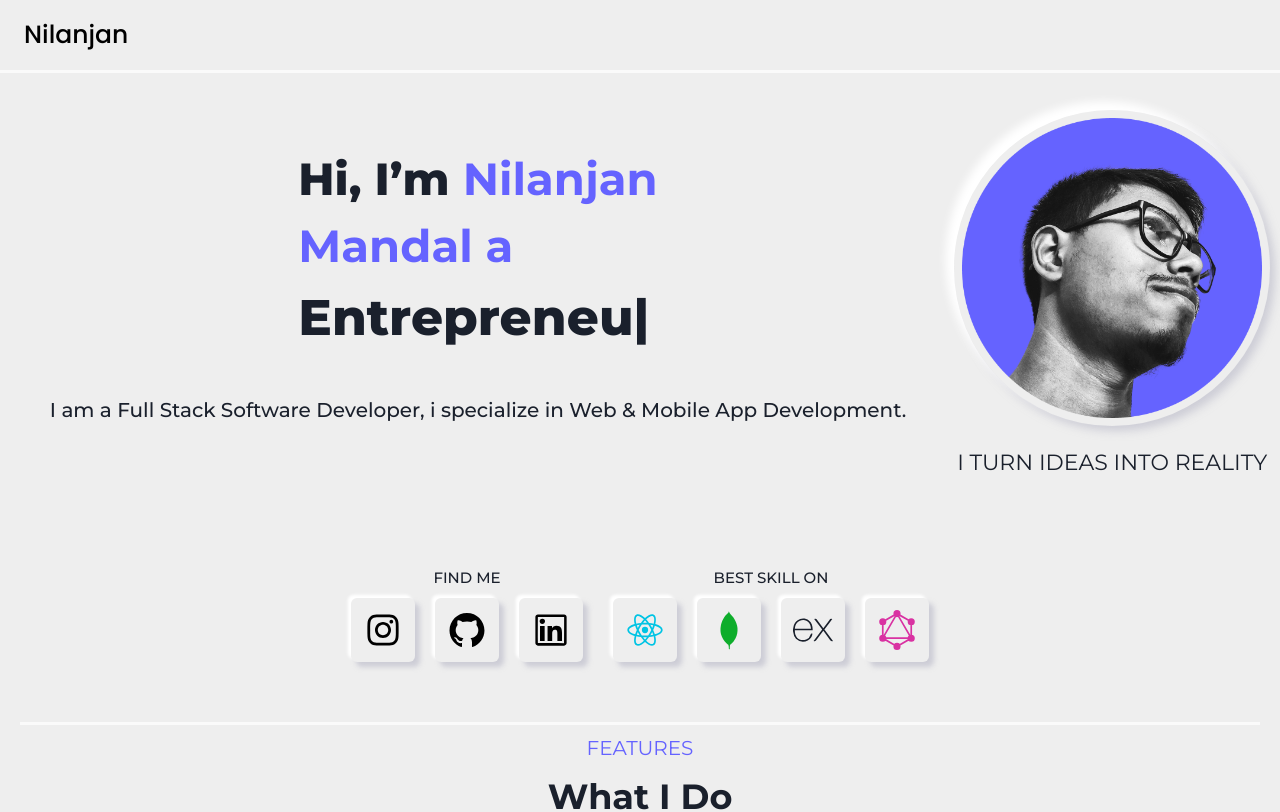
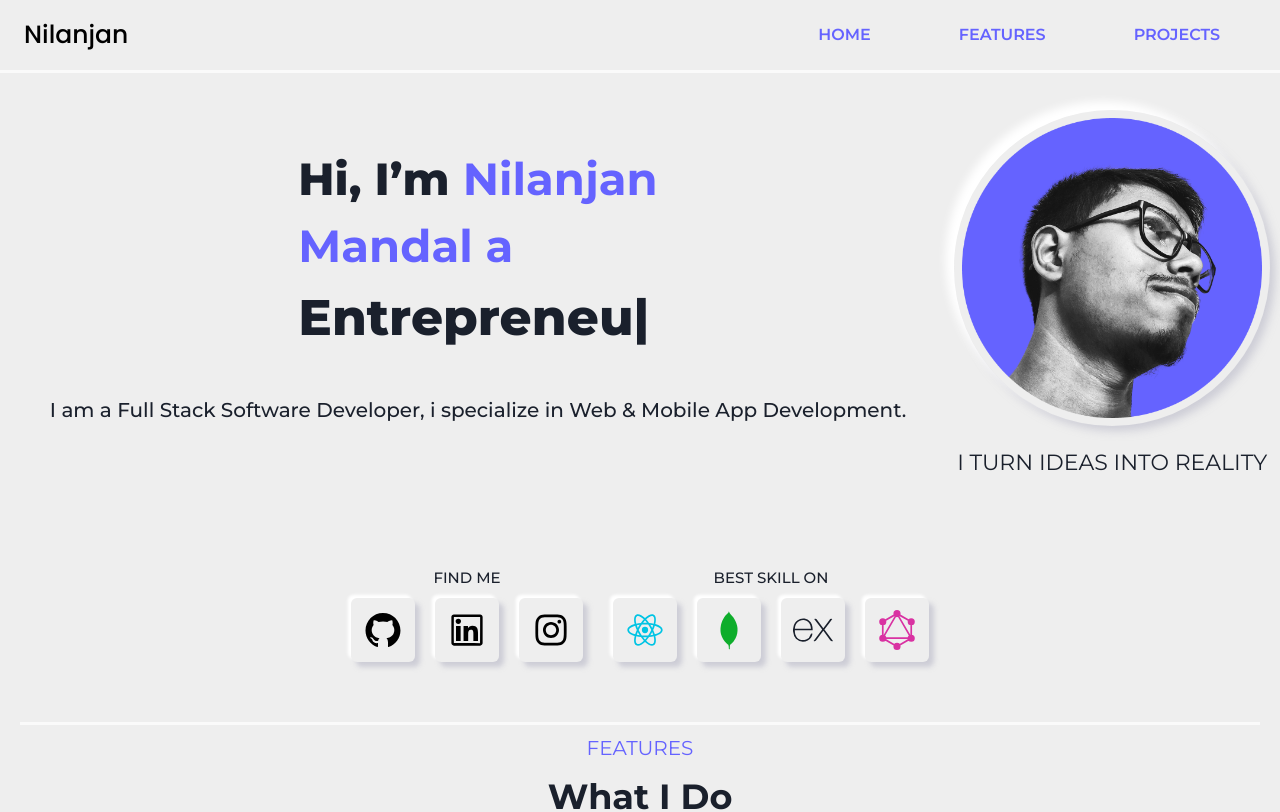
Before and after one commit to nilu2039/portfolio-new, a Next.js app: page / in a window 1280 px wide. Shown: the top 812 px of the page. Built offline with nearby package versions, Linux system fonts and the light colour scheme; a web font is replaced by a local one.

Commit message:
navbar texts on lg devices, links added to buttons

```diff
--- /dev/null
+++ b/src/components/DrawerCmp.tsx
@@ -0,0 +1,159 @@
+import {
+  Drawer,
+  DrawerOverlay,
+  DrawerContent,
+  Box,
+  DrawerHeader,
+  DrawerBody,
+  VStack,
+  HStack,
+  Text,
+  useDisclosure,
+} from "@chakra-ui/react"
+import React, { useState } from "react"
+import {
+  AiOutlineClose,
+  AiOutlineGithub,
+  AiOutlineLinkedin,
+} from "react-icons/ai"
+import { animateScroll, Link } from "react-scroll"
+import { MotionBox, MotionText } from "./AnimatedComponents"
+import Neumorphic from "./Neumorphic"
+
+interface NavBarProps {
+  title: string
+  href: string
+}
+
+const NavBarContent: React.FC<NavBarProps> = ({ title, href }) => {
+  return (
+    <MotionBox
+      py={4}
+      w={200}
+      whileHover={{ scale: 1.08 }}
+      whileTap={{ scale: 0.95 }}
+    >
+      {title !== "HOME" ? (
+        <Link
+          to={href}
+          smooth
+          duration={500}
+          style={{ textDecoration: "none" }}
+        >
+          <MotionText
+            textAlign={"center"}
+            cursor={"pointer"}
+            // textDecoration="none"
+            textDecoration="inherit"
+            color="#000"
+            // bg="red"
+            whileHover={{ backgroundColor: "rgba(101, 99, 255, 0.5)" }}
+            p={2}
+            borderRadius="lg"
+            px={10}
+          >
+            {title}
+          </MotionText>
+        </Link>
+      ) : (
+        <Box
+          onClick={() => animateScroll.scrollToTop()}
+          // to={href}
+          // smooth
+          // duration={500}
+          // style={{ textDecoration: "none" }}
+        >
+          <MotionText
+            textAlign={"center"}
+            cursor={"pointer"}
+            // textDecoration="none"
+            textDecoration="inherit"
+            color="#000"
+            // bg="red"
+            whileHover={{ backgroundColor: "rgba(101, 99, 255, 0.5)" }}
+            p={2}
+            borderRadius="lg"
+            px={10}
+          >
+            {title}
+          </MotionText>
+        </Box>
+      )}
+    </MotionBox>
+  )
+}
+
+const DrawerCmp = ({ onOpen, onClose, isOpen }) => {
+  const [placement, _] = useState<"left" | "right">("left")
+  return (
+    <Drawer placement={placement} onClose={onClose} isOpen={isOpen}>
+      <DrawerOverlay />
+      <DrawerContent bg="#f0f0f3">
+        <Box m={3} cursor="pointer">
+          <MotionBox
+            display="flex"
+            ml="auto"
+            onClick={onClose}
+            whileHover={{ scale: 1.15 }}
+            whileTap={{ scale: 0.9 }}
+            alignItems="center"
+            justifyContent="center"
+            w={8}
+            borderRadius="50%"
+            h={8}
+            boxShadow="-3.3px -3.3px 3px #fff, 5px 5px 5.2px rgba(174, 174, 192, 0.5)"
+            bg="#eeeeee"
+          >
+            <AiOutlineClose color="#000" size={20} />
+          </MotionBox>
+        </Box>
+        <DrawerHeader mt={-5} mb={-15} fontSize={25} color="#000">
+          Nilanjan Mandal
+        </DrawerHeader>
+        <DrawerHeader
+          color="rgba(0,0,0, 0.7)"
+          fontSize={15}
+          borderBottomColor="rgba(256, 256, 256, 1)"
+          borderBottomWidth="1px"
+        >
+          Full-Stack Developer
+        </DrawerHeader>
+        <DrawerBody>
+          <VStack mt={5}>
+            <NavBarContent href="home" title="HOME" />
+            <NavBarContent href="home_feature" title="FEATURES" />
+            <NavBarContent href="home-projects" title="PROJECTS" />
+            {/* <NavBarContent  href = "" title="ABOUT" /> */}
+          </VStack>
+          <VStack mt={20}>
+            <Text
+              fontFamily="Montserrat"
+              fontWeight="600"
+              mb={5}
+              fontSize={17}
+              color={"#000"}
+            >
+              FIND ME ON
+            </Text>
+            <HStack
+              alignItems="center"
+              justifyContent="space-around"
+              gap={12}
+              // mt={50}
+            >
+              <Neumorphic href="https://github.com/nilu2039">
+                <AiOutlineGithub color="#000" size={30} />
+              </Neumorphic>
+
+              <Neumorphic href="https://www.linkedin.com/in/nilanjan-mandal-a825961bb/">
+                <AiOutlineLinkedin color="#000" size={30} />
+              </Neumorphic>
+            </HStack>
+          </VStack>
+        </DrawerBody>
+      </DrawerContent>
+    </Drawer>
+  )
+}
+
+export default DrawerCmp
--- a/src/components/FeatureCard.tsx
+++ b/src/components/FeatureCard.tsx
@@ -22,7 +22,7 @@ const FeatureCard: React.FC<CardProps> = ({ title, content, icon }) => {
             scale: 1.02,
             backgroundColor: "rgba(101, 99, 255, 0.6)",
           }}
-          whileTap={{ scale: 0.9 }}
+          //   whileTap={{ scale: 0.9 }}
           cursor="pointer"
           height={200}
           onMouseOver={() => setIsCardHovered(true)}
--- a/src/components/HomeHeader.tsx
+++ b/src/components/HomeHeader.tsx
@@ -157,14 +157,20 @@ const HomeHeader = () => {
               FIND ME
             </Text>
             <HStack gap={5} pb={5}>
-              <ItemCard label="Instagram">
-                <AiOutlineInstagram color="#000" size={40} />
-              </ItemCard>
-              <ItemCard label="GitHub">
+              <ItemCard href="https://github.com/nilu2039" label="GitHub">
                 <AiOutlineGithub color="#000" size={40} />
               </ItemCard>
-              <ItemCard label="LinkedIn">
+              <ItemCard
+                href="https://www.linkedin.com/in/nilanjan-mandal-a825961bb/"
+                label="LinkedIn"
+              >
                 <AiOutlineLinkedin color="#000" size={40} />
+              </ItemCard>
+              <ItemCard
+                href="https://www.instagram.com/nilanjan2039/"
+                label="Instagram"
+              >
+                <AiOutlineInstagram color="#000" size={40} />
               </ItemCard>
             </HStack>
           </Box>
@@ -173,16 +179,28 @@ const HomeHeader = () => {
               BEST SKILL ON
             </Text>
             <HStack gap={5} pb={5}>
-              <ItemCard label="React & React Native (Frontend)">
+              <ItemCard
+                href="https://reactjs.org/"
+                label="React & React Native (Frontend)"
+              >
                 <RiReactjsFill color="#00c4e4" size={40} />
               </ItemCard>
-              <ItemCard label="MongoDB (Backend)">
+              <ItemCard
+                href="https://www.mongodb.com/"
+                label="MongoDB (Backend)"
+              >
                 <DiMongodb color="#0ead2b" size={40} />
               </ItemCard>
-              <ItemCard label="ExpressJS (Backend)">
+              <ItemCard
+                href="https://expressjs.com/"
+                label="ExpressJS (Backend)"
+              >
                 <SiExpress size={40} />
               </ItemCard>
-              <ItemCard label="GraphQL (Backend & Frontend)">
+              <ItemCard
+                href="https://graphql.org/"
+                label="GraphQL (Backend & Frontend)"
+              >
                 <SiGraphql color="#d932a2" size={40} />
               </ItemCard>
             </HStack>
--- a/src/components/HomeProjects.tsx
+++ b/src/components/HomeProjects.tsx
@@ -36,6 +36,7 @@ const HomeProjects = ({ projectsRef }) => {
         >
           <ProjectCard
             image="/web-programming.png"
+            href="https://github.com/nilu2039/codeitout"
             title="CodeItOut"
             desc="A full-fledged online code editor."
             width={300}
@@ -43,6 +44,7 @@ const HomeProjects = ({ projectsRef }) => {
           />
           <ProjectCard
             image="/background.png"
+            href="https://github.com/nilu2039/flask_yt_downloader"
             title="YT-Downloader"
             desc="Youtube video dwonloader"
             width={300}
--- a/src/components/ItemCard.tsx
+++ b/src/components/ItemCard.tsx
@@ -5,11 +5,12 @@ import Neumorphic from "./Neumorphic"
 interface ItemCardProps {
   label: string
   children: any
+  href?: string
 }
 
-const ItemCard: React.FC<ItemCardProps> = ({ label, children }) => {
+const ItemCard: React.FC<ItemCardProps> = ({ label, children, href }) => {
   return (
-    <Neumorphic p={3}>
+    <Neumorphic href={href} p={3}>
       <Tooltip hasArrow noOfLines={2} label={label} bg="black" color="white">
         <span>{children}</span>
       </Tooltip>
--- a/src/components/NavBar.tsx
+++ b/src/components/NavBar.tsx
@@ -1,46 +1,17 @@
-import {
-  Box,
-  Drawer,
-  DrawerBody,
-  DrawerCloseButton,
-  DrawerContent,
-  DrawerHeader,
-  DrawerOverlay,
-  HStack,
-  Text,
-  useColorMode,
-  useDisclosure,
-  VStack,
-} from "@chakra-ui/react"
+import { Box, HStack, Text, useDisclosure } from "@chakra-ui/react"
+import React from "react"
+import { AiOutlineMenu } from "react-icons/ai"
 // import Link from "next/link"
-import { Link, animateScroll } from "react-scroll"
-import React, { useState } from "react"
-import {
-  AiOutlineGithub,
-  AiOutlineLinkedin,
-  AiOutlineMenu,
-  AiOutlineClose,
-} from "react-icons/ai"
-import { MotionBox, MotionText } from "./AnimatedComponents"
+import { animateScroll, Link } from "react-scroll"
+import DrawerCmp from "./DrawerCmp"
 import Neumorphic from "./Neumorphic"
 
 const NavBar = () => {
   const { isOpen, onOpen, onClose } = useDisclosure()
-  const [placement, _] = useState<"left" | "right">("left")
 
-  interface NavBarProps {
-    title: string
-    href: string
-  }
-
-  const NavBarContent: React.FC<NavBarProps> = ({ title, href }) => {
+  const NavText = ({ title, href }) => {
     return (
-      <MotionBox
-        py={4}
-        w={200}
-        whileHover={{ scale: 1.08 }}
-        whileTap={{ scale: 0.95 }}
-      >
+      <>
         {title !== "HOME" ? (
           <Link
             to={href}
@@ -48,46 +19,28 @@ const NavBar = () => {
             duration={500}
             style={{ textDecoration: "none" }}
           >
-            <MotionText
-              textAlign={"center"}
-              cursor={"pointer"}
-              // textDecoration="none"
-              textDecoration="inherit"
-              color="#000"
-              // bg="red"
-              whileHover={{ backgroundColor: "rgba(101, 99, 255, 0.5)" }}
-              p={2}
-              borderRadius="lg"
-              px={10}
+            <Text
+              pl={20}
+              color={"rgba(101, 99, 255, 1)"}
+              fontFamily="Montserrat"
+              fontWeight="600"
             >
               {title}
-            </MotionText>
+            </Text>
           </Link>
         ) : (
-          <Box
-            onClick={() => animateScroll.scrollToTop()}
-            // to={href}
-            // smooth
-            // duration={500}
-            // style={{ textDecoration: "none" }}
-          >
-            <MotionText
-              textAlign={"center"}
-              cursor={"pointer"}
-              // textDecoration="none"
-              textDecoration="inherit"
-              color="#000"
-              // bg="red"
-              whileHover={{ backgroundColor: "rgba(101, 99, 255, 0.5)" }}
-              p={2}
-              borderRadius="lg"
-              px={10}
+          <Box onClick={() => animateScroll.scrollToTop()}>
+            <Text
+              pl={20}
+              color={"rgba(101, 99, 255, 1)"}
+              fontFamily="Montserrat"
+              fontWeight="600"
             >
               {title}
-            </MotionText>
+            </Text>
           </Box>
         )}
-      </MotionBox>
+      </>
     )
   }
 
@@ -119,9 +72,23 @@ const NavBar = () => {
         >
           Nilanjan
         </Text>
+        <HStack
+          pr={10}
+          display={{
+            base: "none",
+            sm: "none",
+            md: "flex",
+          }}
+        >
+          <NavText href="#" title={"HOME"} />
+          <NavText href="home_feature" title={"FEATURES"} />
+          <NavText href="home-projects" title={"PROJECTS"} />
+        </HStack>
         <Box
           display={{
-            lg: "none",
+            base: "block",
+            sm: "block",
+            md: "none",
           }}
           onClick={onOpen}
           cursor="pointer"
@@ -131,73 +98,7 @@ const NavBar = () => {
           </Neumorphic>
         </Box>
       </Box>
-      <Drawer placement={placement} onClose={onClose} isOpen={isOpen}>
-        <DrawerOverlay />
-        <DrawerContent bg="#f0f0f3">
-          <Box m={3} cursor="pointer">
-            <MotionBox
-              display="flex"
-              ml="auto"
-              onClick={onClose}
-              whileHover={{ scale: 1.15 }}
-              whileTap={{ scale: 0.9 }}
-              alignItems="center"
-              justifyContent="center"
-              w={8}
-              borderRadius="50%"
-              h={8}
-              boxShadow="-3.3px -3.3px 3px #fff, 5px 5px 5.2px rgba(174, 174, 192, 0.5)"
-              bg="#eeeeee"
-            >
-              <AiOutlineClose color="#000" size={20} />
-            </MotionBox>
-          </Box>
-          <DrawerHeader mt={-5} mb={-15} fontSize={25} color="#000">
-            Nilanjan Mandal
-          </DrawerHeader>
-          <DrawerHeader
-            color="rgba(0,0,0, 0.7)"
-            fontSize={15}
-            borderBottomColor="rgba(256, 256, 256, 1)"
-            borderBottomWidth="1px"
-          >
-            Full-Stack Developer
-          </DrawerHeader>
-          <DrawerBody>
-            <VStack mt={5}>
-              <NavBarContent href="#" title="HOME" />
-              <NavBarContent href="home_feature" title="FEATURES" />
-              <NavBarContent href="home-projects" title="PROJECTS" />
-              {/* <NavBarContent  href = "" title="ABOUT" /> */}
-            </VStack>
-            <VStack mt={20}>
-              <Text
-                fontFamily="Montserrat"
-                fontWeight="600"
-                mb={5}
-                fontSize={17}
-                color={"#000"}
-              >
-                FIND ME ON
-              </Text>
-              <HStack
-                alignItems="center"
-                justifyContent="space-around"
-                gap={12}
-                // mt={50}
-              >
-                <Neumorphic>
-                  <AiOutlineGithub color="#000" size={30} />
-                </Neumorphic>
-
-                <Neumorphic>
-                  <AiOutlineLinkedin color="#000" size={30} />
-                </Neumorphic>
-              </HStack>
-            </VStack>
-          </DrawerBody>
-        </DrawerContent>
-      </Drawer>
+      <DrawerCmp isOpen={isOpen} onOpen={onOpen} onClose={onClose} />
     </Box>
   )
 }
--- a/src/components/Neumorphic.tsx
+++ b/src/components/Neumorphic.tsx
@@ -9,6 +9,7 @@ interface NeumorphicProps {
   borderRadius?: string
   boxShadow?: string
   children: any
+  href?: string
 }
 
 const Neumorphic: React.FC<NeumorphicProps> = ({
@@ -17,8 +18,10 @@ const Neumorphic: React.FC<NeumorphicProps> = ({
   borderRadius = "md",
   boxShadow = "-3.3px -3.3px 3px #fff, 5px 5px 5.2px rgba(174, 174, 192, 0.5)",
   children,
+  href,
 }) => {
   return (
+    <a href={href} target="_blank" style={{ textDecoration: "none" }}>
       <MotionBox
         p={p}
         background={background}
@@ -30,6 +33,7 @@ const Neumorphic: React.FC<NeumorphicProps> = ({
       >
         {children}
       </MotionBox>
+    </a>
   )
 }
 
--- a/src/components/ProjectCard.tsx
+++ b/src/components/ProjectCard.tsx
@@ -9,6 +9,7 @@ interface ProjectCardProps {
   desc: string
   width: number
   height: number
+  href?: string
 }
 
 const ProjectCard: React.FC<ProjectCardProps> = ({
@@ -17,6 +18,7 @@ const ProjectCard: React.FC<ProjectCardProps> = ({
   desc,
   width,
   height,
+  href,
 }) => {
   const [isCardHovered, setIsCardHovered] = useState(false)
   return (
@@ -28,6 +30,7 @@ const ProjectCard: React.FC<ProjectCardProps> = ({
         bg="black"
         color="white"
       >
+        <a href={href} target="_blank" style={{ textDecoration: "none" }}>
           <MotionBox
             display="flex"
             flexDirection="column"
@@ -39,6 +42,7 @@ const ProjectCard: React.FC<ProjectCardProps> = ({
               scale: 1.05,
               backgroundColor: "rgba(101, 99, 255, 0.1)",
             }}
+            whileTap={{ scale: 0.9 }}
             mt={5}
             //   py={5}
             height="60vh"
@@ -69,6 +73,7 @@ const ProjectCard: React.FC<ProjectCardProps> = ({
               {desc}
             </Text>
           </MotionBox>
+        </a>
       </Tooltip>
     </Box>
   )
```
Lines whose indentation alone changed are shown as unchanged.
